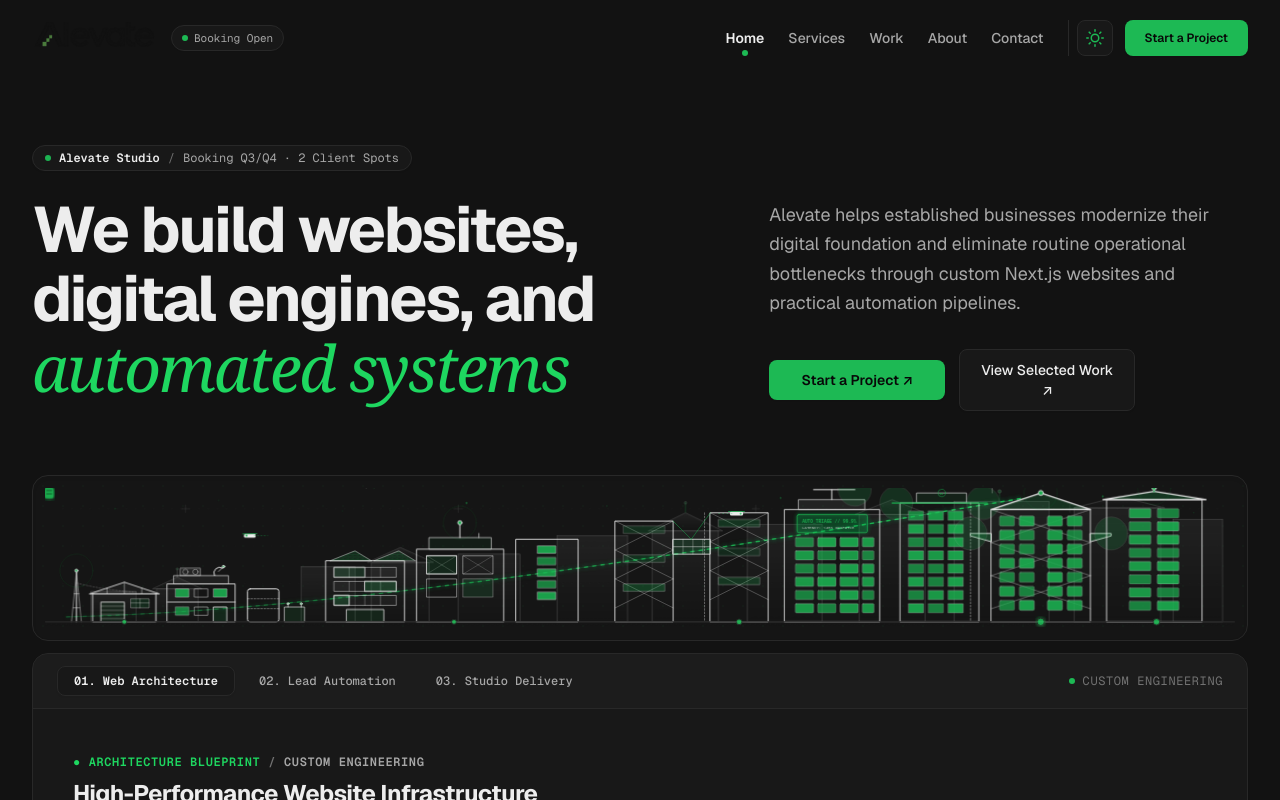
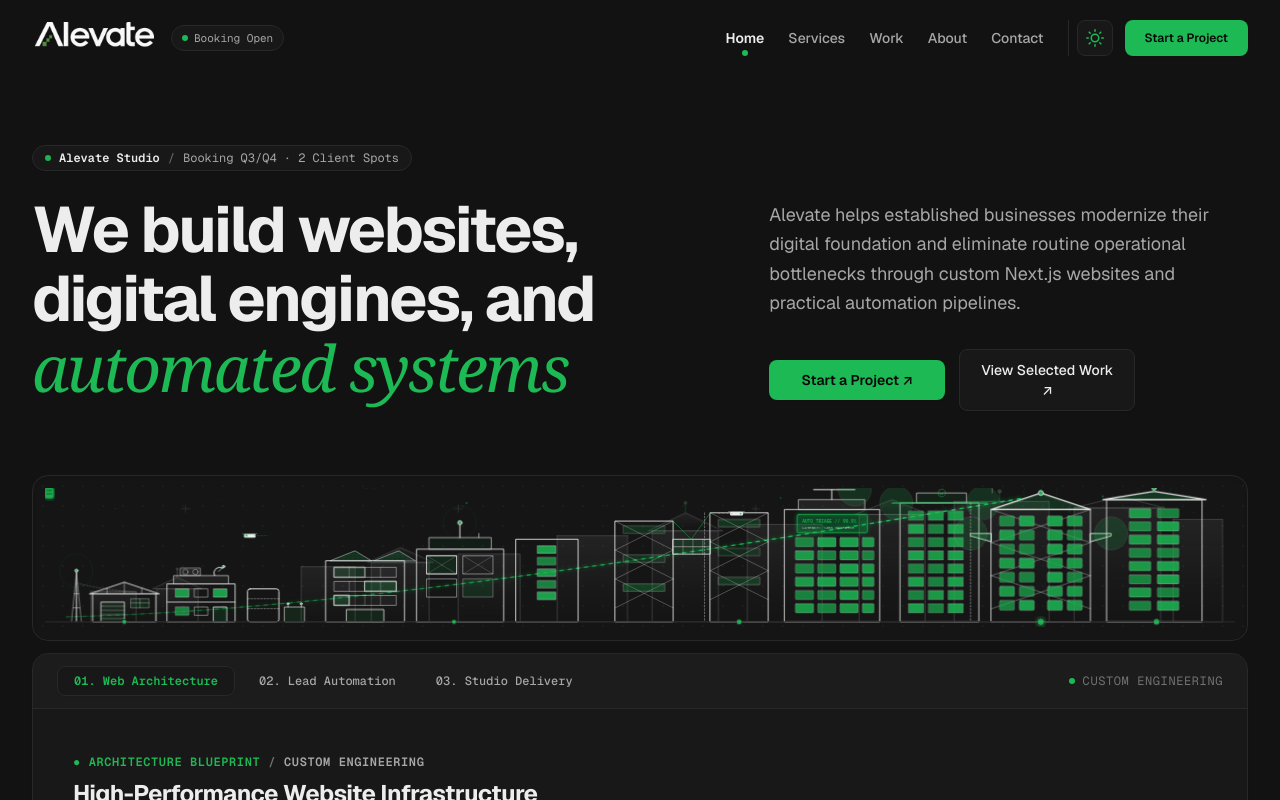
Before and after one commit to rajatozaki/elevato, a Next.js app: page / in a window 1280 px wide. Both pictures are taken after a click on the button 1094 px from the left and 38 px from the top of the page. Shown: the top 800 px of the page. Built offline with nearby package versions, Linux system fonts and the light colour scheme.

Commit message:
fix: resolve light mode logo visibility and configure tailwind dark mode class variant

```diff
--- a/app/globals.css
+++ b/app/globals.css
@@ -1,4 +1,6 @@
 @import "tailwindcss";
+
+@custom-variant dark (&:where(.dark, .dark *));
 
 @layer base {
   :root {
@@ -96,3 +98,17 @@
   background-color: var(--color-accent);
   color: #111111;
 }
+
+/* Strict Logo Theme Display (Prevents system media-query overrides) */
+:root:not(.dark) .logo-for-dark-mode {
+  display: none !important;
+}
+:root:not(.dark) .logo-for-light-mode {
+  display: inline-block !important;
+}
+.dark .logo-for-light-mode {
+  display: none !important;
+}
+.dark .logo-for-dark-mode {
+  display: inline-block !important;
+}
--- a/components/layout/Logo.tsx
+++ b/components/layout/Logo.tsx
@@ -41,7 +41,7 @@
               alt="Alevate"
               width={32}
               height={30}
-              className="h-7 w-auto object-contain dark:hidden"
+              className="h-7 w-auto object-contain logo-for-light-mode"
               priority
             />
             <Image
@@ -49,7 +49,7 @@
               alt="Alevate"
               width={32}
               height={30}
-              className="h-7 w-auto object-contain hidden dark:block"
+              className="h-7 w-auto object-contain logo-for-dark-mode"
               priority
             />
           </>
@@ -92,7 +92,7 @@
             alt="Alevate"
             width={130}
             height={32}
-            className="h-7 sm:h-8 w-auto object-contain dark:hidden"
+            className="h-7 sm:h-8 w-auto object-contain logo-for-light-mode"
             priority
           />
           <Image
@@ -100,7 +100,7 @@
             alt="Alevate"
             width={130}
             height={32}
-            className="h-7 sm:h-8 w-auto object-contain hidden dark:block"
+            className="h-7 sm:h-8 w-auto object-contain logo-for-dark-mode"
             priority
           />
         </>
@@ -117,14 +117,14 @@
       alt="Alevate"
       width={32}
       height={30}
-      className="h-full w-auto object-contain dark:hidden"
+      className="h-full w-auto object-contain logo-for-light-mode"
     />
     <Image
       src="/brand/alevate-mark-white.png"
       alt="Alevate"
       width={32}
       height={30}
-      className="h-full w-auto object-contain hidden dark:block"
+      className="h-full w-auto object-contain logo-for-dark-mode"
     />
   </span>
 );
```
